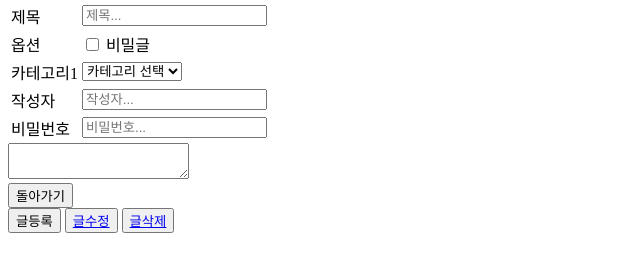
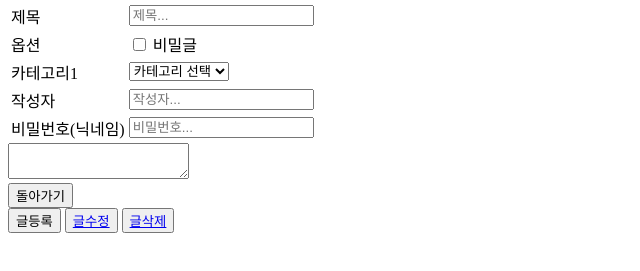
Before and after one commit to o-haa/Teample, a website: page views/board/write.html in a window 1280 px wide. Shown: the part 79-350 px from the top of the page, without its empty margins (0-640 px from the left). Drawn offline with nearby package versions, Linux system fonts and the light colour scheme; files that its build step writes are made by us from their sources.

Commit message:
test commit

```diff
--- a/views/board/write.html
+++ b/views/board/write.html
@@ -31,7 +31,7 @@
                         <td ><input class="write_input" type="text" placeholder="작성자..."></td>
                     </tr>
                     <tr>
-                        <td class="write_title">비밀번호</td>
+                        <td class="write_title">비밀번호(닉네임)</td>
                         <td ><input class="write_input" type="password" placeholder="비밀번호..."></td>
                     </tr>
                 </tbody>
```
